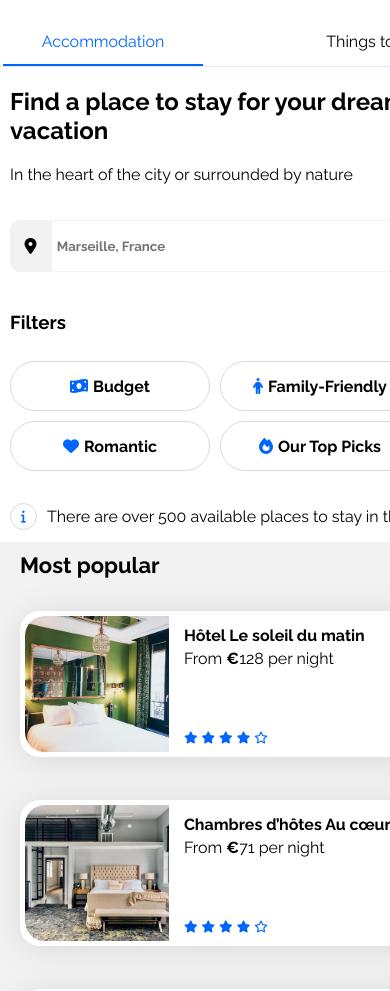
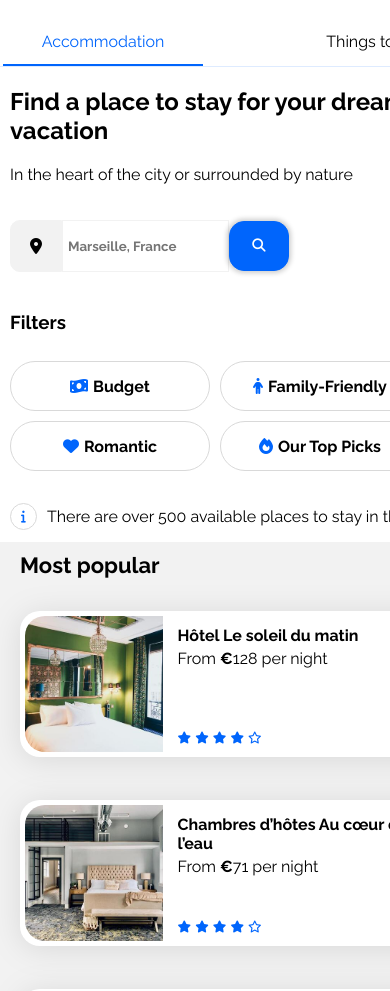
Before and after one commit to iRonic94/OCR-Project2-, a plain HTML site: page index.html in a window 390 px wide. Shown: the part 56-1047 px from the top of the page. Drawn offline with Linux system fonts and the light colour scheme.

Commit message:
just a test

```diff
--- a/css/style.css
+++ b/css/style.css
@@ -450,7 +450,7 @@ button.filter-button {
     }
 
     input.search-input {
-        width: 100%;
+        /* width: 100%; */
     }
 
     .search-button i {
@@ -470,7 +470,7 @@ button.filter-button {
     }
 
     .accommodation-and-popular section {
-        width: 100%;
+        /* width: 100%; */
         box-sizing: border-box;
         padding: 10px 20px 10px 20px;
         border-radius: 0px;
```
